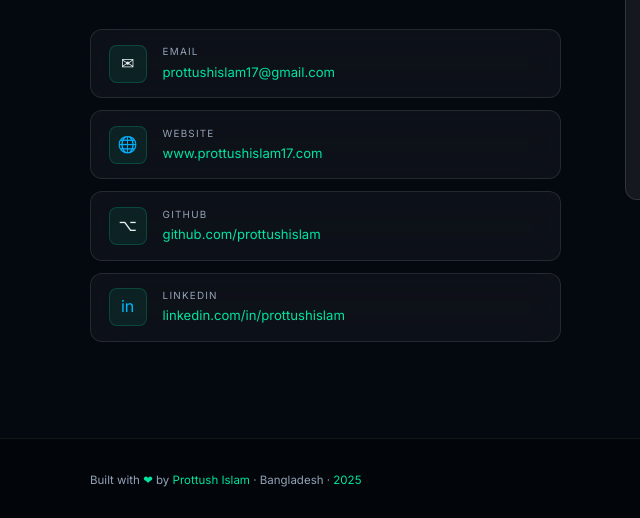
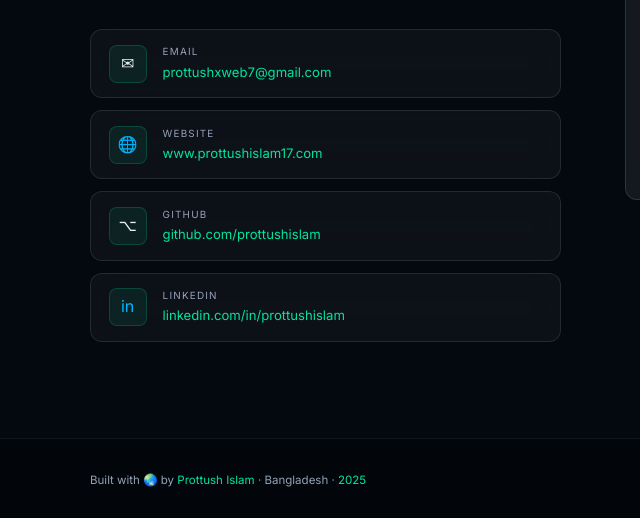
Before and after one commit to prottushislam/portfolio, a plain HTML site: page Index.html in a window 1280 px wide. Shown: the part 5441-5959 px from the top of the page, 0-640 px from the left. Drawn offline with Linux system fonts and the light colour scheme.

Commit message:
Update Index.html

```diff
--- a/Index.html
+++ b/Index.html
@@ -399,7 +399,7 @@ footer{background:rgba(0,0,0,0.4);border-top:1px solid var(--border);padding:2re
         <div class="c-links">
           <a href="mailto:prottushislam17@gmail.com" class="glass c-link">
             <div class="c-icon">✉</div>
-            <div class="c-info"><span class="c-label">Email</span><span class="c-val">prottushislam17@gmail.com</span></div>
+            <div class="c-info"><span class="c-label">Email</span><span class="c-val">prottushxweb7@gmail.com</span></div>
           </a>
           <a href="https://www.prottushislam17.com" target="_blank" class="glass c-link">
             <div class="c-icon">🌐</div>
@@ -432,7 +432,7 @@ footer{background:rgba(0,0,0,0.4);border-top:1px solid var(--border);padding:2re
 
 <footer>
   <div class="footer-inner">
-    <p class="footer-copy">Built with <span>❤</span> by <span>Prottush Islam</span> · Bangladesh · <span>2025</span></p>
+    <p class="footer-copy">Built with <span>🌏</span> by <span>Prottush Islam</span> · Bangladesh · <span>2025</span></p>
     <p class="footer-stack">React · Next.js · Node.js · Express · Tailwind CSS</p>
   </div>
 </footer>
@@ -539,7 +539,7 @@ async function handleSubmit(){
     }
   } catch(err) {
     // Backend not running? Show helpful message
-    showToast('⚠️ Backend not connected. Email me directly: prottushislam17@gmail.com', 'error');
+    showToast('⚠️ Backend not connected. Email me directly: prottushxweb7@gmail.com', 'error');
     btn.textContent = '→ Send Message';
     btn.disabled = false;
   }
```
